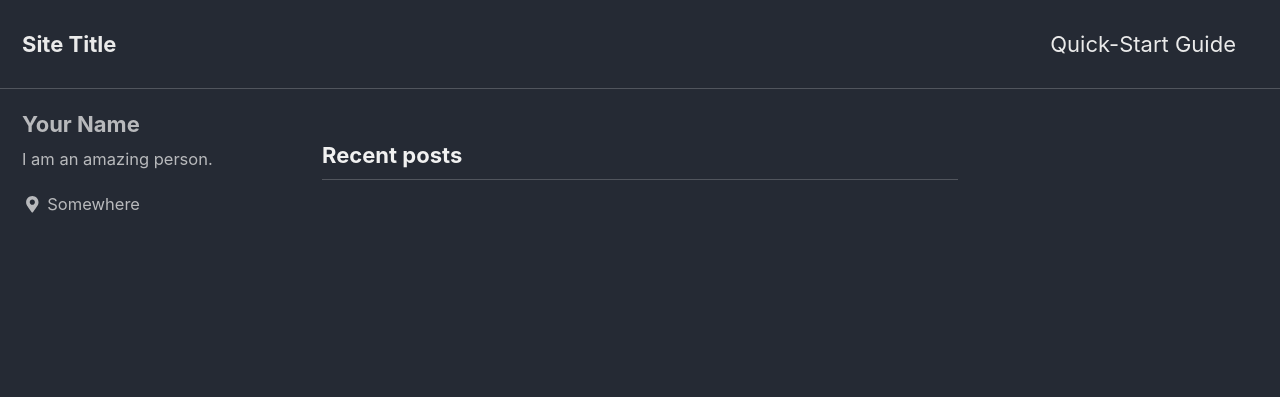
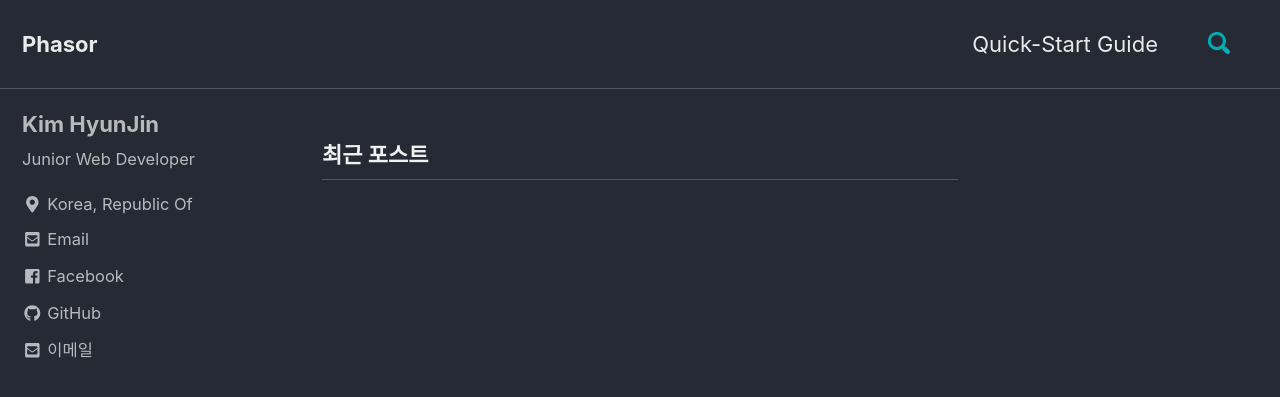
Before and after one commit to DeveloperKHJ/DeveloperKHJ.github.io, a Jekyll site: the page built from index.html, in a window 1280 px wide and 900 px high. Shown: the top 397 px of the window. Built offline with Jekyll 4.4.1, drawn with Linux system fonts in a browser that asks for light colours; cached includes are drawn as plain includes; nearby versions of some CDN libraries; the list of posts is cut into pages by our own code; some of the changed text lies outside the part shown.

Commit message:
config 제목, 프로필 수정

```diff
--- a/_config.yml
+++ b/_config.yml
@@ -15,14 +15,14 @@
 minimal_mistakes_skin    : "dark" # "air", "aqua", "contrast", "dark", "dirt", "neon", "mint", "plum", "sunrise"
 
 # Site Settings
-locale                   : "en-US"
-title                    : "Site Title"
+locale                   : "ko"
+title                    : "Phasor"
 title_separator          : "-"
-name                     : "Your Name"
-description              : "An amazing website."
-url                      : # the base hostname & protocol for your site e.g. "https://mmistakes.github.io"
+name                     : "Kim HyunJin"
+description              : "Web Developer"
+url                      : "https://developerKHJ.github.io"
 baseurl                  : # the subpath of your site, e.g. "/blog"
-repository               : # GitHub username/repo-name e.g. "mmistakes/minimal-mistakes"
+repository               : "https://github.com/DeveloperKHJ/DeveloperKHJ.github.io"
 teaser                   : # path of fallback teaser image, e.g. "/assets/images/500x300.png"
 logo                     : # path of logo image to display in the masthead, e.g. "/assets/images/88x88.png"
 masthead_title           : # overrides the website title displayed in the masthead, use " " for no title
@@ -64,7 +64,7 @@ reCaptcha:
   secret                 :
 atom_feed:
   path                   : # blank (default) uses feed.xml
-search                   : # true, false (default)
+search                   : true # true, false (default)
 search_full_content      : # true, false (default)
 search_provider          : # lunr (default), algolia, google
 algolia:
@@ -106,15 +106,15 @@ analytics:
 
 # Site Author
 author:
-  name             : "Your Name"
+  name             : "Kim HyunJin"
   avatar           : # path of avatar image, e.g. "/assets/images/bio-photo.jpg"
-  bio              : "I am an amazing person."
-  location         : "Somewhere"
-  email            :
+  bio              : "Junior Web Developer"
+  location         : "Korea, Republic Of"
+  email            : "dbtmd1007gh1@gmail.com"
   links:
     - label: "Email"
       icon: "fas fa-fw fa-envelope-square"
-      # url: mailto:your.name@email.com
+      url: dbtmd1007gh1@gmail.com
     - label: "Website"
       icon: "fas fa-fw fa-link"
       # url: "https://your-website.com"
@@ -123,10 +123,10 @@ author:
       # url: "https://twitter.com/"
     - label: "Facebook"
       icon: "fab fa-fw fa-facebook-square"
-      # url: "https://facebook.com/"
+      url: "https://www.facebook.com/profile.php?id=100003748430822"
     - label: "GitHub"
       icon: "fab fa-fw fa-github"
-      # url: "https://github.com/"
+      url: "https://github.com/DeveloperKHJ"
     - label: "Instagram"
       icon: "fab fa-fw fa-instagram"
       # url: "https://instagram.com/"
```
